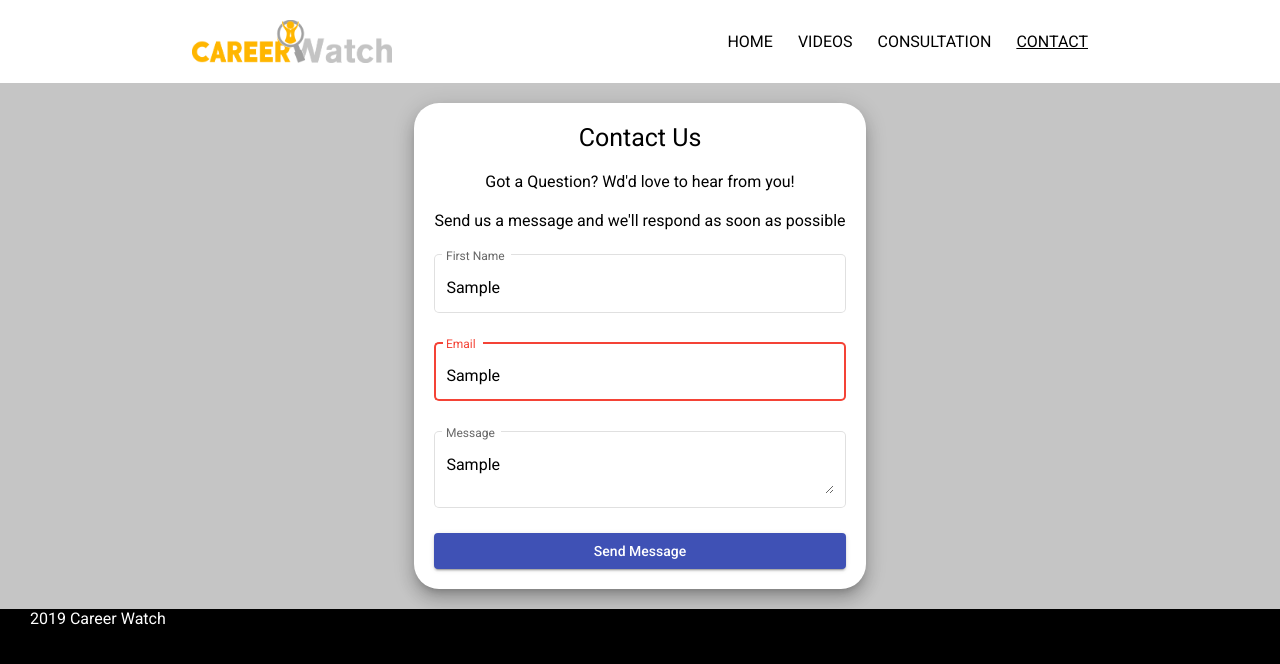
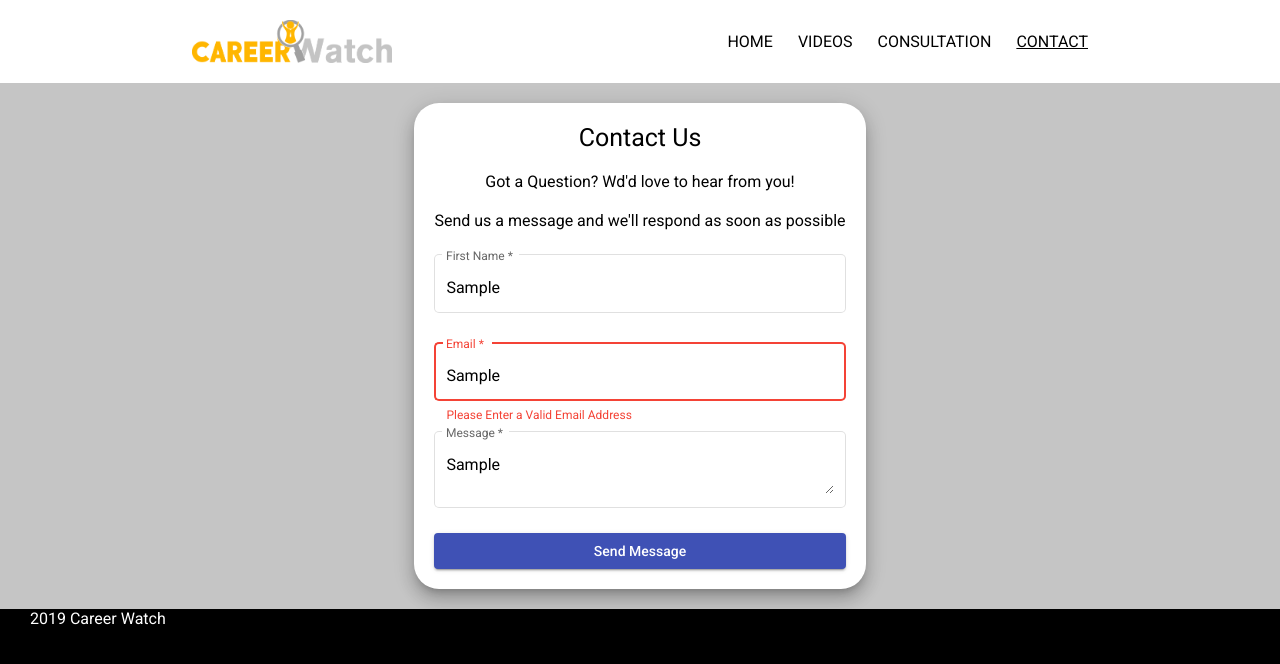
Before and after one commit to Sunk1st/career-watch-client, an Angular app: page /contact in a window 1280 px wide. Both pictures are taken after typing "Sample", "Sample", "Sample" into the empty fields and a click on the button "Send Message". Shown: the top 664 px of the page. Built offline with nearby package versions, Linux system fonts and the light colour scheme.

Commit message:
added mat errors and logic to contact form component

```diff
--- a/src/app/components/contact-form/contact-form.component.html
+++ b/src/app/components/contact-form/contact-form.component.html
@@ -23,14 +23,27 @@
       <mat-form-field appearance="outline" floatLabel="always">
         <mat-label>First Name</mat-label>
         <input matInput formControlName="firstName" />
+        <mat-error
+          *ngIf="firstName.invalid && (firstName.dirty || firstName.touched)"
+        >
+          {{ getFirstNameError() }}
+        </mat-error>
       </mat-form-field>
       <mat-form-field appearance="outline" floatLabel="always">
         <mat-label>Email</mat-label>
         <input matInput formControlName="email" />
+        <mat-error *ngIf="email.invalid && (email.dirty || email.touched)">
+          {{ getEmailError() }}
+        </mat-error>
       </mat-form-field>
       <mat-form-field appearance="outline" floatLabel="always">
         <mat-label>Message</mat-label>
         <textarea matInput formControlName="message"></textarea>
+        <mat-error
+          *ngIf="message.invalid && (message.dirty || message.touched)"
+        >
+          {{ getMessageError() }}
+        </mat-error>
       </mat-form-field>
       <button mat-raised-button (click)="submitForm()" color="primary">
         Send Message
--- a/src/app/components/contact-form/contact-form.component.ts
+++ b/src/app/components/contact-form/contact-form.component.ts
@@ -1,7 +1,17 @@
 import { Component, OnInit } from '@angular/core';
-import { FormControl, FormGroup } from '@angular/forms';
+import { FormControl, FormGroup, Validators } from '@angular/forms';
 
 import { EMAIL_VALIDATOR } from 'src/app/lib/validators/email/email-validatior';
+import { FIRST_NAME_VALIDATOR } from 'src/app/lib/validators/firstName/first-name-validator';
+
+const requiredEmailErrorMsg = 'Email Address is Required';
+const emailErrorMsg = 'Please Enter a Valid Email Address';
+
+const requiredFirstNameErrorMsg = 'First Name is Required';
+const firstNameErrorMsg = 'Please Enter a Valid First Name';
+
+const requiredMessageErrorMsg = 'Message is Required';
+const messageErrorMsg = 'Please Enter a Valid Message';
 
 @Component({
   selector: 'app-contact-form',
@@ -11,14 +21,43 @@ import { EMAIL_VALIDATOR } from 'src/app/lib/validators/email/email-validatior';
 export class ContactFormComponent implements OnInit {
   contactForm: FormGroup;
 
-  constructor() {}
+  get firstName() {
+    return this.contactForm.get('firstName');
+  }
+
+  get email() {
+    return this.contactForm.get('email');
+  }
+
+  get message() {
+    return this.contactForm.get('message');
+  }
 
   ngOnInit() {
     this.contactForm = new FormGroup({
-      firstName: new FormControl(''),
-      email: new FormControl('', EMAIL_VALIDATOR),
-      message: new FormControl('')
+      firstName: new FormControl('', [
+        Validators.required,
+        FIRST_NAME_VALIDATOR
+      ]),
+      email: new FormControl('', [Validators.required, EMAIL_VALIDATOR]),
+      message: new FormControl('', [Validators.required])
     });
+  }
+
+  public getFirstNameError() {
+    return this.firstName.value === ''
+      ? requiredFirstNameErrorMsg
+      : firstNameErrorMsg;
+  }
+
+  public getEmailError() {
+    return this.email.value === '' ? requiredEmailErrorMsg : emailErrorMsg;
+  }
+
+  public getMessageError() {
+    return this.message.value === ''
+      ? requiredMessageErrorMsg
+      : messageErrorMsg;
   }
 
   public submitForm() {
--- /dev/null
+++ b/src/app/lib/validators/firstName/first-name-validator.ts
@@ -0,0 +1,11 @@
+import { FormGroup, ValidationErrors, ValidatorFn } from '@angular/forms';
+
+export const FIRST_NAME_VALIDATOR: ValidatorFn = (
+  control: FormGroup
+): ValidationErrors | null => {
+  const firstNameRegex = /^[a-z ,.'-]+$/i;
+
+  return firstNameRegex.test(control.value)
+    ? null
+    : { errorMessage: 'Please Enter a Valid First Name' };
+};
```
Also changed, not shown: 2 other files (tests, documents, lock files or other folders).
